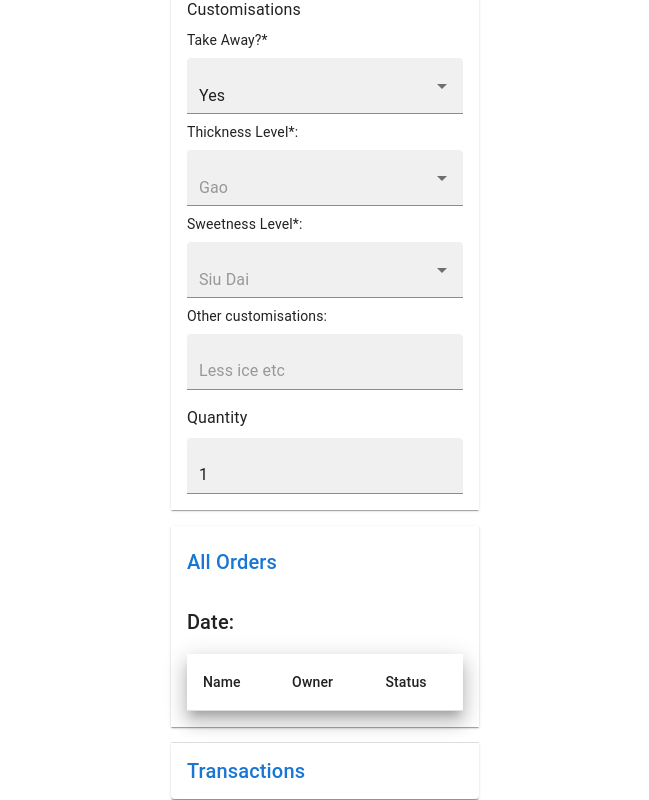
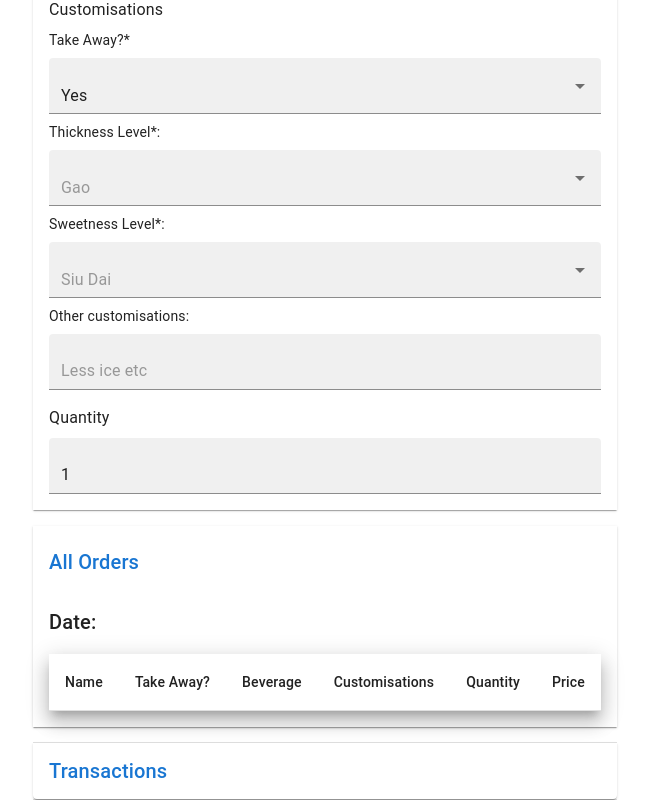
Before and after one commit to dexsjw/beverage-order-manager, a React (Vite) app: page /main-session/1 in a window 1280 px wide. Shown: the part 306-1106 px from the top of the page, without its empty margins (315-964 px from the left). Built offline with nearby package versions, Linux system fonts and the light colour scheme.

Commit message:
updated MainSessionOrder with required table data

```diff
--- a/src/components/MainSessionOrder.tsx
+++ b/src/components/MainSessionOrder.tsx
@@ -1,12 +1,28 @@
 import { Accordion, AccordionDetails, AccordionSummary, Box, Typography } from "@mui/material";
+import { OrderTableData } from "../type-interface/Order";
+import { MainSessionOrderProps } from "../type-interface/props/MainSessionOrderProps";
+import { TableHeader } from "../type-interface/props/SortableTableProps";
 import OrderForm from "./order-form/OrderForm";
 import SortableTable from "./SortableTable";
 
-function MainSessionOrder() {
-  const tableHeaders = [
-    { id: 1, name: "Name" },
-    { id: 2, name: "Owner" },
-    { id: 3, name: "Status" }
+function MainSessionOrder({ orders, timestamp }: Readonly<MainSessionOrderProps>) {
+  const orderTableDataArray: OrderTableData[] = orders.map(order => ({
+    id: order.id,
+    sessionUser: order.sessionUser.name,
+    takeAway: order.customisations.isTakeAway ? "Take Away" : "Dine In",
+    beverage: order.beverage.name,
+    customisations: `${order.customisations.thicknessLevel}, ${order.customisations.sweetnessLevel}, ${order.customisations.others}`,
+    quantity: order.quantity,
+    price: order.beverage.price * order.quantity
+  }))
+
+  const orderTableHeaders: TableHeader<OrderTableData>[] = [
+    { id: "sessionUser", name: "Name" },
+    { id: "takeAway", name: "Take Away?" },
+    { id: "beverage", name: "Beverage" },
+    { id: "customisations", name: "Customisations" },
+    { id: "quantity", name: "Quantity" },
+    { id: "price", name: "Price" }
   ];
 
   return (
@@ -36,10 +52,10 @@ function MainSessionOrder() {
           </Typography>
         </AccordionSummary>
         <AccordionDetails>
-          <SortableTable
-            tableTitle="Date: "
-            tableHeaders={tableHeaders}
-            tableData={[]}
+          <SortableTable<OrderTableData>
+            tableTitle={"Date: " + timestamp}
+            tableHeaders={orderTableHeaders}
+            tableData={orderTableDataArray}
           />
         </AccordionDetails>
       </Accordion>
@@ -54,10 +70,10 @@ function MainSessionOrder() {
           </Typography>
         </AccordionSummary>
         <AccordionDetails>
-          <SortableTable
-            tableTitle="Date: "
-            tableHeaders={tableHeaders}
-            tableData={[]}
+          <SortableTable<OrderTableData>
+            tableTitle={"Date: " + timestamp}
+            tableHeaders={orderTableHeaders}
+            tableData={orderTableDataArray}
           />
         </AccordionDetails>
       </Accordion>
```
